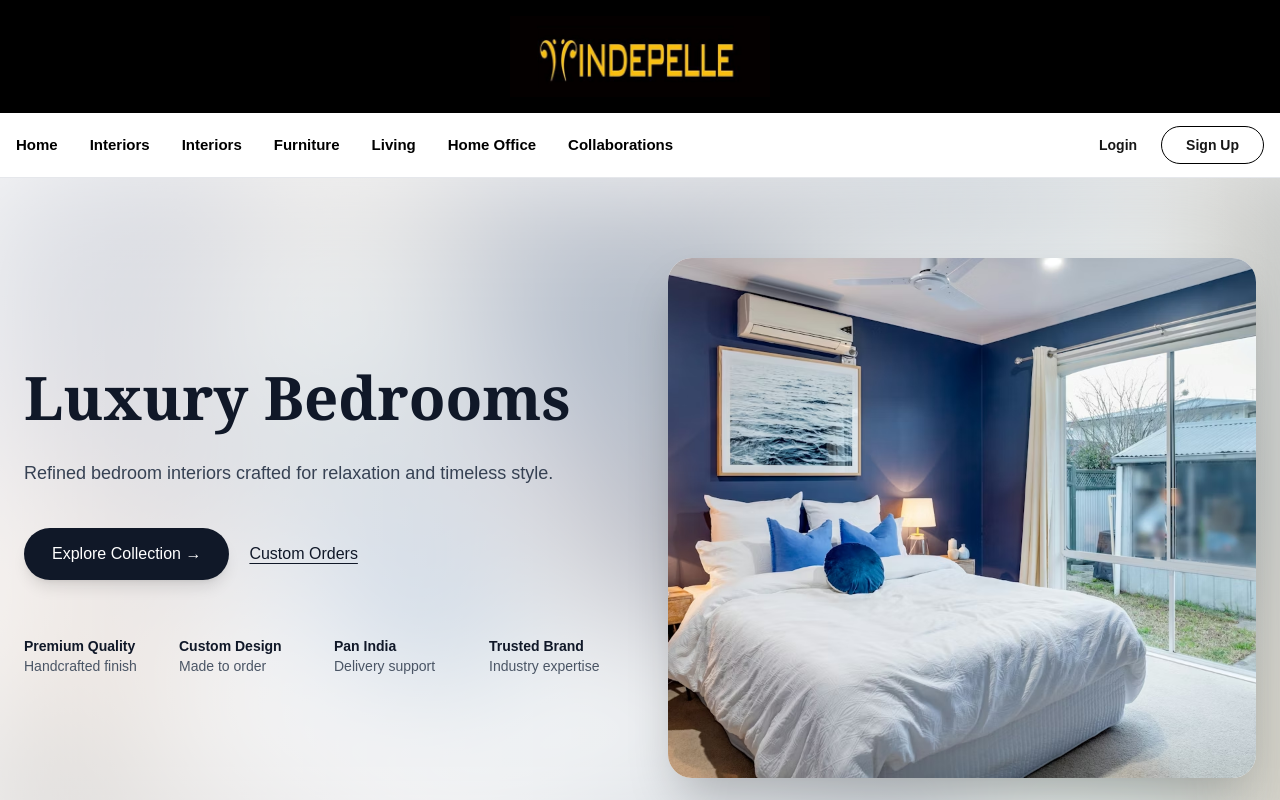
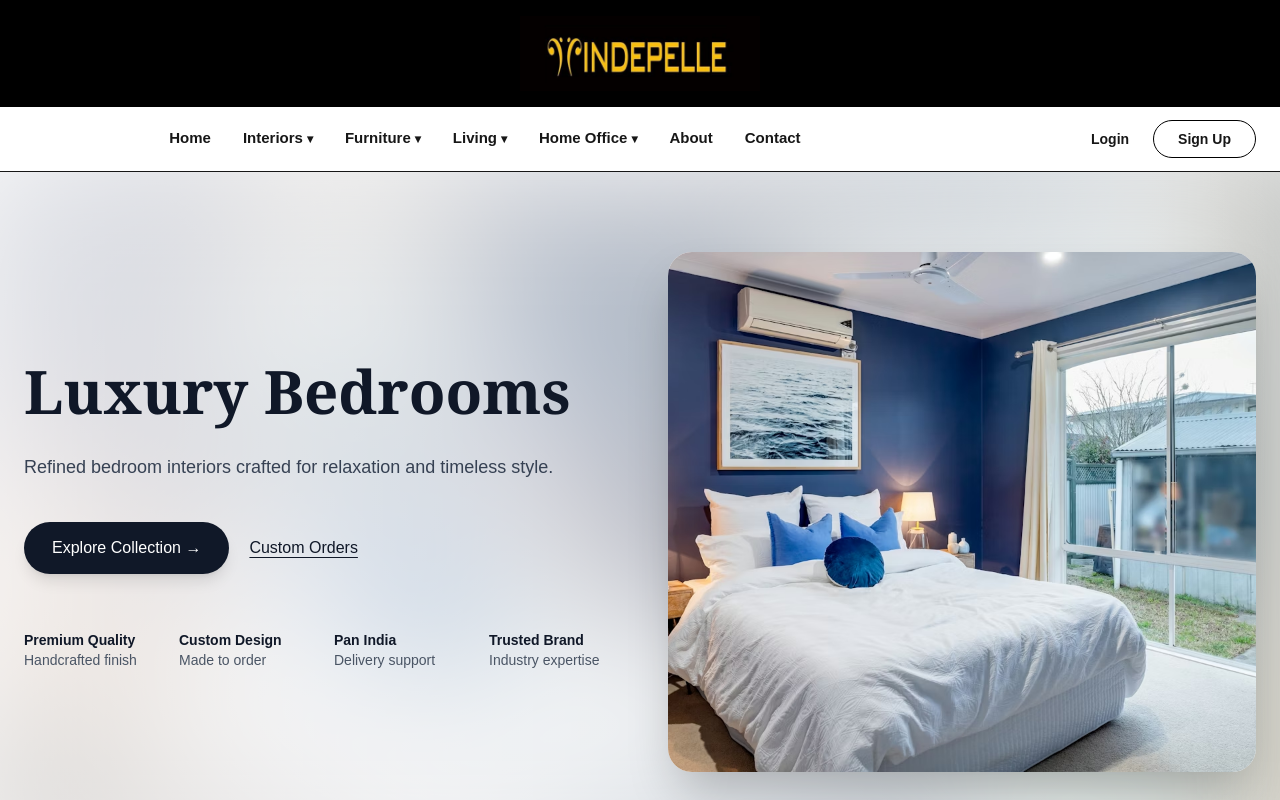
Before and after one commit to PujaShukla2003/indepelle-furniture, a Next.js app in the folder frontend/: page / in a window 1280 px wide. Shown: the top 800 px of the page. Built offline with nearby package versions, Linux system fonts and the light colour scheme.

Commit message:
Update Navbar.js

```diff
--- a/frontend/app/components/Navbar.js
+++ b/frontend/app/components/Navbar.js
@@ -44,9 +44,7 @@ const menu = [
   {
     title: "Home Office",
     slug: "/home-office",
-    items: [
-      { name: "Office Furniture", link: "/interiors/office" },
-    ],
+    items: [{ name: "Office Furniture", link: "/interiors/office" }],
   },
 ];
 
@@ -65,35 +63,37 @@ export default function Navbar() {
           <Image
             src="/logo.webp"
             alt="Indepelle"
-            width={260}
-            height={80}
+            width={240}
+            height={70}
             priority
           />
         </Link>
       </div>
 
-      {/* ================= NAVBAR ================= */}
-      <nav className="sticky top-0 z-50 bg-white border-b border-gray-200">
-        <div className="max-w-7xl mx-auto px-4 h-[64px] flex items-center justify-between">
+      {/* ===== NAVBAR ===== */}
+      <nav className="sticky top-0 z-50 bg-white border-b">
+        <div className="max-w-7xl mx-auto px-6 h-[64px] flex items-center">
 
-          {/* DESKTOP MENU */}
-          <ul className="hidden lg:flex gap-8 text-[15px] font-bold text-black h-full items-center">
-            <li><Link href="/">Home</Link></li>
-            <li><Link href="/interiors">Interiors</Link></li>
+          {/* CENTER MENU */}
+          <ul className="hidden lg:flex mx-auto items-center gap-8 text-[15px] font-semibold">
+            <NavLink name="Home" link="/" />
 
             {menu.map((m) => (
               <li
                 key={m.title}
-                className="relative h-full flex items-center"
+                className="relative"
                 onMouseEnter={() => setOpenDesktop(m.title)}
                 onMouseLeave={() => setOpenDesktop(null)}
               >
-                <Link href={m.slug}>{m.title}</Link>
+                <Link href={m.slug} className="flex items-center gap-1 py-2">
+                  {m.title}
+                  <span className="text-xs">▾</span>
+                </Link>
 
                 {/* DROPDOWN */}
                 <div
-      className={`absolute left-0 top-full mt-2 w-64 rounded-xl border bg-white shadow-xl
-      transition-all duration-200
+                  className={`absolute left-1/2 -translate-x-1/2 top-full mt-3 w-64
+                  rounded-xl border bg-white shadow-xl transition-all
                   ${
                     openDesktop === m.title
                       ? "opacity-100 visible translate-y-0"
@@ -120,15 +120,18 @@ export default function Navbar() {
               </li>
             ))}
 
-            <li><Link href="/collaborations">Collaborations</Link></li>
+            <NavLink name="About" link="/about" />
+            <NavLink name="Contact" link="/contact" />
           </ul>
 
-          {/* AUTH */}
-          <div className="hidden lg:flex gap-6 items-center text-sm font-bold">
+          {/* RIGHT AUTH */}
+          <div className="hidden lg:flex gap-6 ml-auto text-sm font-semibold items-center">
             <Link href="/login">Login</Link>
             <Link
               href="/signup"
-              className="border border-black px-6 py-2 rounded-full hover:bg-black hover:text-white transition"
+              className="px-6 py-2 rounded-full border border-black
+                         hover:bg-black hover:text-white
+                         transition-all duration-200"
             >
               Sign Up
             </Link>
@@ -136,14 +139,14 @@ export default function Navbar() {
 
           {/* MOBILE BUTTON */}
           <button
-            className="lg:hidden text-2xl"
+            className="lg:hidden ml-auto text-2xl"
             onClick={() => setMobileOpen(!mobileOpen)}
           >
             ☰
           </button>
         </div>
 
-        {/* MOBILE MENU */}
+        {/* ===== MOBILE MENU ===== */}
         {mobileOpen && (
           <div className="lg:hidden bg-white border-t px-6 py-6 space-y-4 font-semibold">
 
```
Lines whose indentation alone changed are shown as unchanged.
